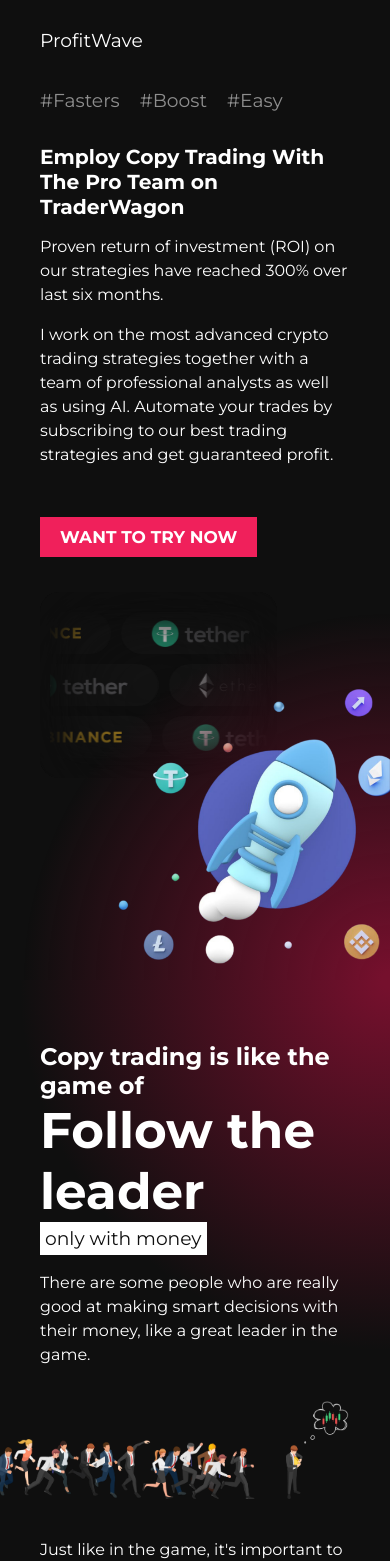
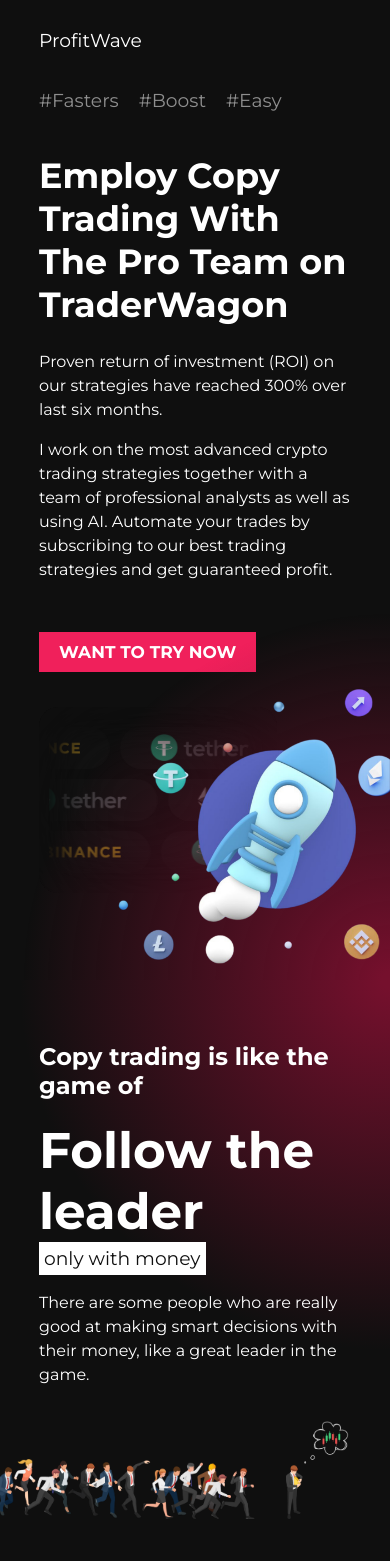
Before and after one commit to LaineZ/profitwave, an Angular app: page / in a window 390 px wide. Shown: the top 1561 px of the page. Built offline with nearby package versions, Linux system fonts and the light colour scheme.

Commit message:
Adoptation for tablets

```diff
--- a/src/app/follow-header/follow-header.component.scss
+++ b/src/app/follow-header/follow-header.component.scss
@@ -9,7 +9,7 @@
 }
 
 h2 {
-    margin: 0;
+    margin-top: 0;
     padding: 0;
 }
 
--- a/src/app/guaranteed-roi/guaranteed-roi.component.scss
+++ b/src/app/guaranteed-roi/guaranteed-roi.component.scss
@@ -38,8 +38,13 @@
         content: "";
     }
 
+    @media (max-width: 700px) {
+        flex-direction: column;
+    }
+
     @media (max-width: 900px) {
-        flex-direction: column;
+        margin-left: 5%;
+        margin-right: 10%;
     }
 }
 
@@ -58,10 +63,9 @@
 
 .text-information {
     max-width: 600px;
-    margin-left: 20px;
+    margin-left: 5%;
 
-
-    @media (max-width: 900px) {
+    @media (max-width: 700px) {
         margin-left: 10%;
         margin-right: 10%;
     }
--- a/src/app/instruction/instruction.component.scss
+++ b/src/app/instruction/instruction.component.scss
@@ -13,27 +13,24 @@
         font-size: 20px;
     }
 
-    @media (max-width: 900px) {
-        flex-direction: column-reverse;
-        img {
-            max-width: 400px;
-        }
-
+    @media (max-width: 810px) {
         p {
             font-size: unset;
         }
     }
+
+    @media (max-width: 700px) {
+        flex-direction: column-reverse;
+    }
 }
 
 .step-desc {
+    margin-top: 10px;
     display: flex;
     align-items: center;
-    width: 80%;
+    width: 100%;
     font-weight: 300;
-
-    @media (max-width: 900px) {
-        width: 50%;
-    }
+    height: 100px;
 }
 
 .step-ballon {
--- a/src/app/main-slide/main-slide.component.scss
+++ b/src/app/main-slide/main-slide.component.scss
@@ -12,7 +12,11 @@
     font-size: 64px;
 
     @media (max-width: 1280px) {
-        font-size: 5.2vw;
+        font-size: 6vh;
+    }
+
+    @media (max-width: 700px) {
+        font-size: 35px;
     }
 }
 
@@ -22,8 +26,17 @@
     z-index: 4;
     position: relative;
 
-    @media (max-width: 600px) {
+    @media (max-width: 900px) {
         width: 100%;
+        p {
+            width: 60%;
+        }
+    }
+
+    @media (max-width: 800px) {
+        p {
+            width: 100%;
+        }
     }
 }
 
--- a/src/app/minimum-drawdown/minimum-drawdown.component.scss
+++ b/src/app/minimum-drawdown/minimum-drawdown.component.scss
@@ -21,7 +21,6 @@
 }
 
 .content-mobile {
-    margin-top: 30%;
     display: none;
     width: 100%;
     min-height: 50vh;
@@ -33,6 +32,10 @@
 
     @media (max-width: 900px) {
         display: flex;
+    }
+
+    @media (max-width: 700px) {
+        margin-top: 30%;
     }
 
     .text-information {
--- a/src/app/outline-button/outline-button.component.scss
+++ b/src/app/outline-button/outline-button.component.scss
@@ -29,7 +29,7 @@
     }
 
     @media (max-width: 400px) {
-        font-size: 10px;
+        font-size: 17px;
     }
 }
 
--- a/src/app/slide-how-copy-trades/slide-how-copy-trades.component.scss
+++ b/src/app/slide-how-copy-trades/slide-how-copy-trades.component.scss
@@ -55,7 +55,7 @@
 .steps {
     display: flex;
     margin-top: 30px;
-    @media (max-width: 900px) {
+    @media (max-width: 700px) {
         flex-direction: column;
     }
 }
--- a/src/app/slide-roi/slide-roi.component.scss
+++ b/src/app/slide-roi/slide-roi.component.scss
@@ -2,7 +2,11 @@
     background: radial-gradient(circle at 0% 0%, #75102d 2vw, #0F0F0F 22vw);
 
     @media (max-width: 900px) {
-        background: radial-gradient(circle at 10% 40%, #75102d 2vw, #0F0F0F 60vw);
+        background: radial-gradient(circle at 0% 20%, #75102d 2vw, #0F0F0F 17%);
+    }
+
+    @media (max-width: 700px) {
+        background: radial-gradient(circle at 0% 30%, #75102d 2vw, #0F0F0F 80vw);
     }
 }
 
--- a/src/app/slide-subscribe/slide-subscribe.component.scss
+++ b/src/app/slide-subscribe/slide-subscribe.component.scss
@@ -5,7 +5,6 @@
     display: flex;
     justify-content: center;
     align-items: center;
-    width: calc(100vw - 20px);
     overflow: hidden;
 }
 
@@ -20,7 +19,8 @@
 }
 
 img {
-    width: 30%;
+    width: 50%;
+    max-width: 300px;
     display: block;
     transition: all 100ms;
 }
@@ -46,8 +46,15 @@
     }
 
     @media (max-width: 1400px) {
-        margin-left: 20px;
-        margin-right: 20px;
+        max-width: 800px;
+
+        p {
+            font-size: unset;
+        }
+    }
+
+    @media (max-width: 810px) {
+        max-width: 500px;
 
         p {
             font-size: unset;
--- a/src/styles.scss
+++ b/src/styles.scss
@@ -7,12 +7,16 @@
     --accent: #f0205b;
 }
 
+// * {
+//     outline: 1px solid #f00 !important;
+//   }
+
 @mixin slide-container {
     margin-left: auto;
     margin-right: auto;
     max-width: 1400px;
 
-    @media (max-width: 900px) {
+    @media (max-width: 700px) {
         text-align: unset;
         max-width: 600px;
 
@@ -23,11 +27,11 @@
     }
 
     @media (max-width: 1100px) {
-        margin-left: 40px;
-        margin-right: 40px;
+        margin-left: 10%;
+        margin-right: 10%;
     }
 
-    @media (max-width: 1400px) {
+    @media (max-width: 1410px) {
         max-width: 1000px;
     }
 }
```
